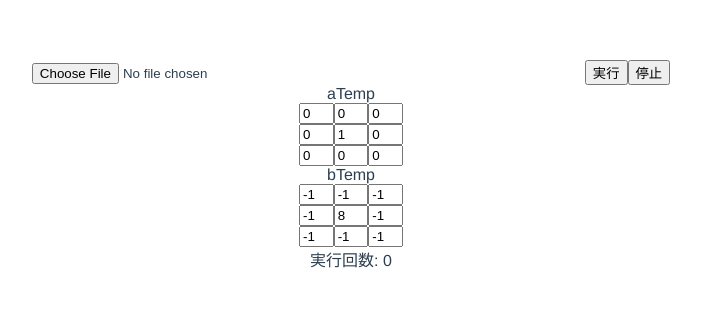
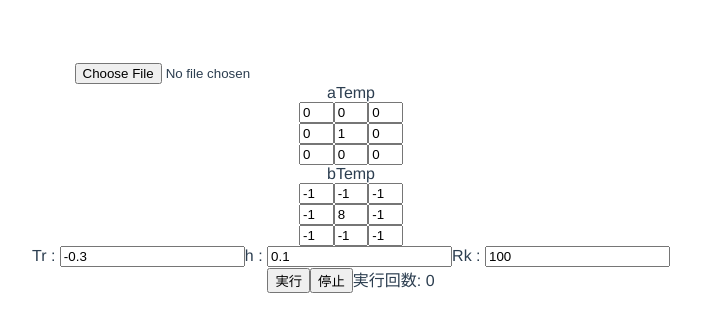
Before and after one commit to rearn/cnn, a Vue app: page / in a window 1280 px wide. Shown: the part 132-464 px from the top of the page, without its empty margins (289-990 px from the left). Built offline with nearby package versions, Linux system fonts and the light colour scheme.

Commit message:
他のパラメータも送るようにした

```diff
--- a/public/index.js
+++ b/public/index.js
@@ -224,7 +224,10 @@ onmessage = function (e) {
     var d = e.data;
     aTemp = d.aTemp;
     bTemp = d.bTemp;
-    input_image_all(d.data, d.width, d.height);
+    tr = d.tr,
+        h = d.h,
+        rk = d.rk,
+        input_image_all(d.data, d.width, d.height);
     init();
     for (var count = 0; count < rk; count++) {
         cnnMain();
--- a/public/index.ts
+++ b/public/index.ts
@@ -237,6 +237,9 @@ onmessage = (e) => {
   const d = e.data;
   aTemp = d.aTemp;
   bTemp = d.bTemp;
+  tr = d.tr,
+  h = d.h,
+  rk = d.rk,
   input_image_all(d.data, d.width, d.height);
   init();
   for (let count = 0; count < rk; count++) {
--- a/src/components/HelloWorld.vue
+++ b/src/components/HelloWorld.vue
@@ -2,8 +2,6 @@
   <div>
     <input v-on:change="selectFile" type="file" id="file">
     <canvas id="canvas"></canvas>
-    <button v-on:click="send()">実行</button>
-    <button v-on:click="stop()">停止</button>
     <div>
       <span>aTemp</span>
       <div v-for="(v, i) in aTemp" v-bind:key="i">
@@ -16,6 +14,13 @@
         <input class="temp" type="text" v-for="(w, j) in v" v-model="bTemp[i][j]" v-bind:key="j">
       </div>
     </div>
+    <div>
+      <label>Tr : </label><input type="text" v-model="tr">
+      <label>h : </label><input type="text" v-model="h">
+      <label>Rk : </label><input type="text" v-model="rk">
+    </div>
+    <button v-on:click="send()">実行</button>
+    <button v-on:click="stop()">停止</button>
     <span>実行回数: {{ count }}</span>
   </div>
 </template>
@@ -37,6 +42,9 @@ export default class HelloWorld extends Vue {
     [-1,  8, -1],
     [-1, -1, -1],
   ];
+  private tr = -0.3;
+  private h = 0.1;
+  private rk = 100;// 10000;
 
   send() {
     let canvas = this.$el.getElementsByTagName('canvas')[0];
@@ -48,6 +56,9 @@ export default class HelloWorld extends Vue {
       height: canvas.height,
       aTemp: this.aTemp,
       bTemp: this.bTemp,
+      tr: this.tr,
+      h: this.h,
+      rk: this.rk,
     });
   }
 
```
